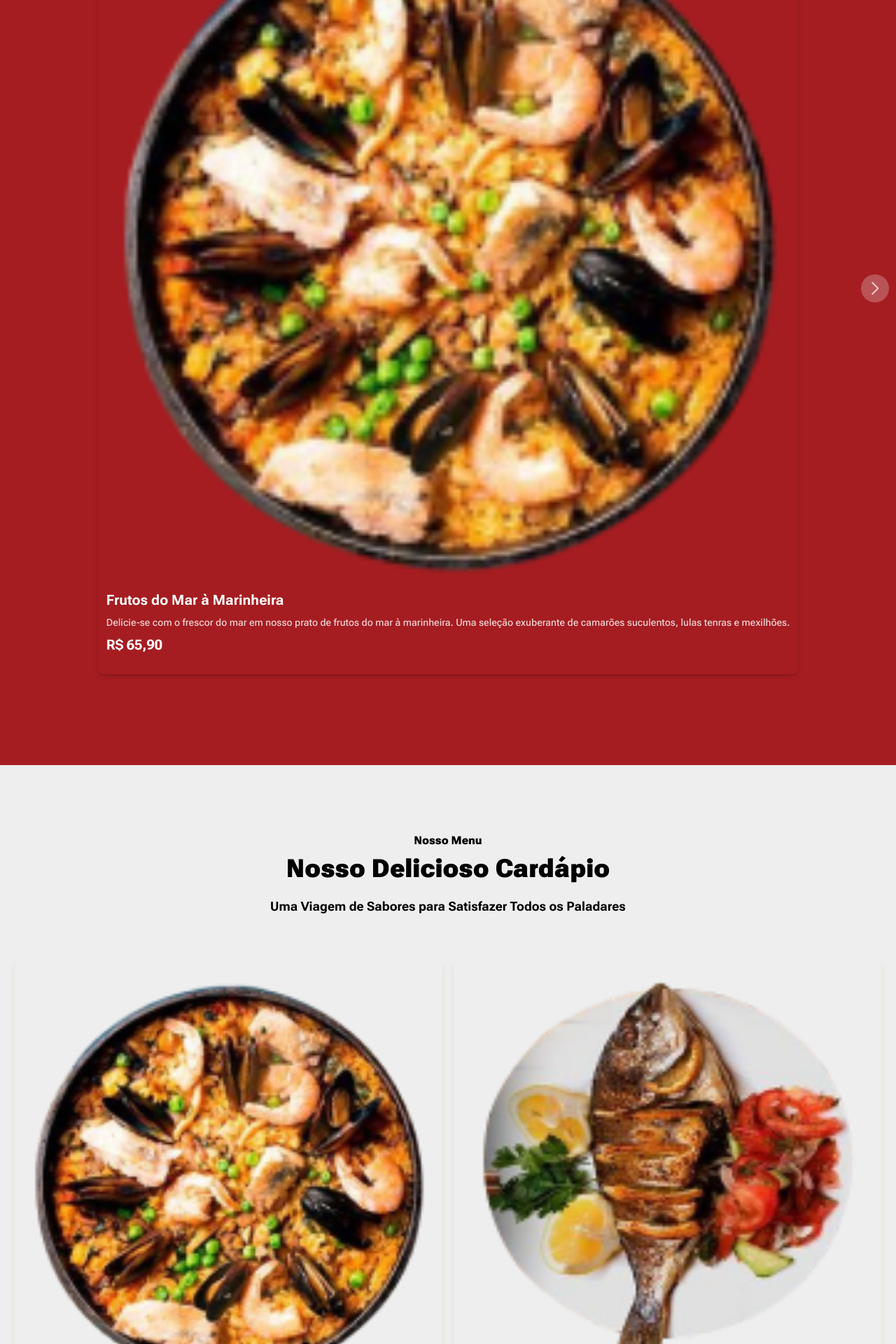
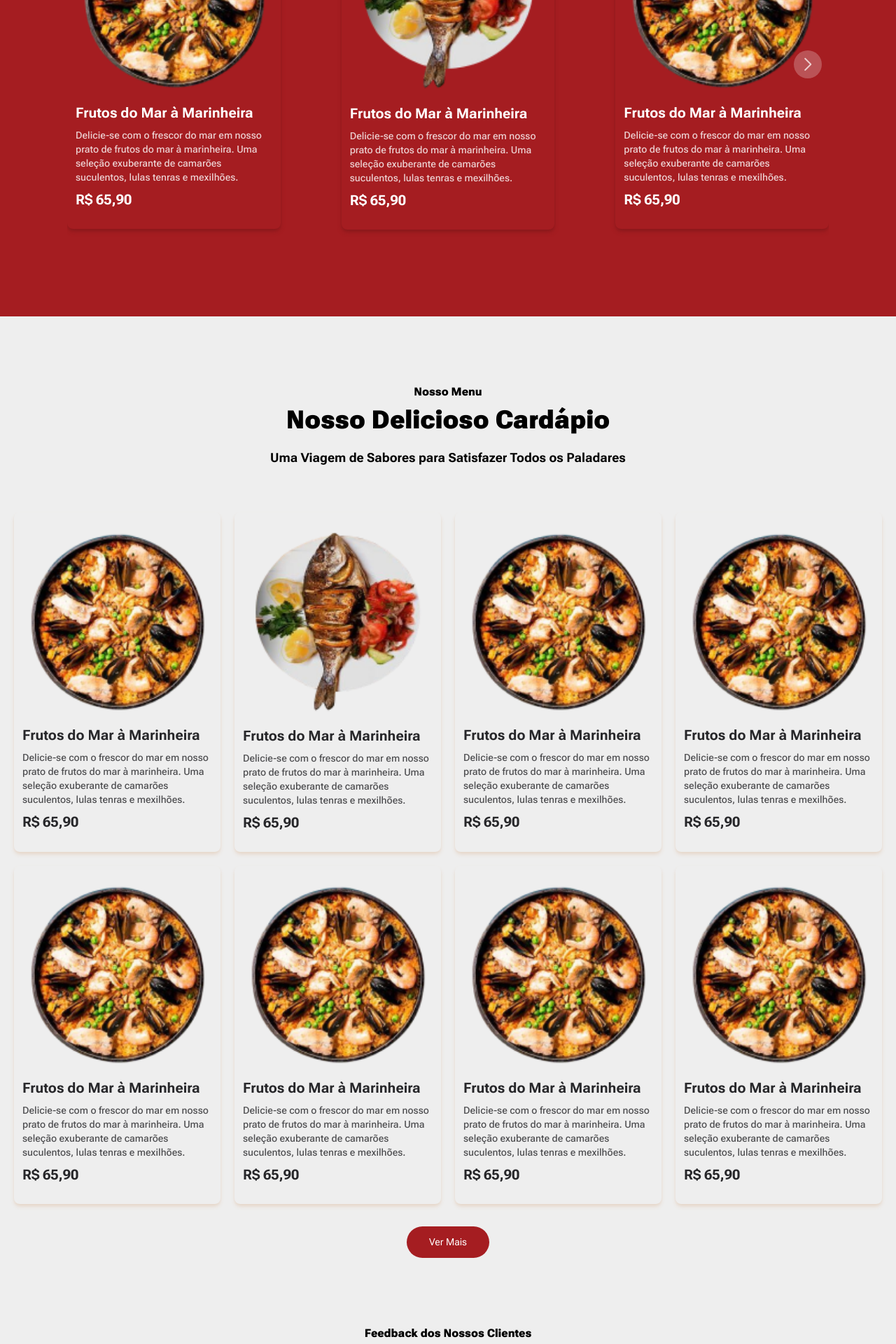
Before and after one commit to DevWeDesc/Vadao, a Next.js app: page / in a window 1280 px wide. Shown: the part 1669-3589 px from the top of the page at 70% size. Built offline with nearby package versions, Linux system fonts and the light colour scheme.

Commit message:
Alterando Menu

```diff
--- a/src/components/FeaturedDishes.tsx
+++ b/src/components/FeaturedDishes.tsx
@@ -20,7 +20,7 @@ export const FeaturedDishes = () => {
           </p>
         </div>
       </div>
-      <div className="flex items-center pb-24 justify-center mt-9">
+      <div className="flex items-center pb-24 justify-center mt-9 px-24">
         <SwiperFeatured />
       </div>
     </div>
--- a/src/components/Menu.tsx
+++ b/src/components/Menu.tsx
@@ -29,7 +29,7 @@ export const Menu = () => {
           Uma Viagem de Sabores para Satisfazer Todos os Paladares
         </p>
       </div>
-      <div className="mt-16 grid grid-cols-2 gap-4 mb-8">
+      <div className="mt-16 grid grid-cols-2 gap-4 mb-8 lg:grid-cols-4 lg:gap-5">
         {MenuVisible.map((data, index) => (
           <CardMenu
             isVertical={true}
--- a/src/components/SwiperFeatured/SwiperFeatured.tsx
+++ b/src/components/SwiperFeatured/SwiperFeatured.tsx
@@ -5,18 +5,31 @@ import "./styles.css";
 import { Navigation } from "swiper/modules";
 import { CardMenu } from "../CardMenu";
 import { MenuData } from "../../../data/data";
+import { useState, useEffect } from "react";
 
 export default function SwiperFeatured() {
+  const [slidesPerView, setSlidesPerView] = useState(1);
+
+  useEffect(() => {
+    if (window) {
+      if (window.innerWidth <= 640) {
+        setSlidesPerView(1);
+      } else setSlidesPerView(3);
+    }
+  }, []);
+
   return (
     <>
       <Swiper
         navigation={true}
         modules={[Navigation]}
         className="mySwiperFeatured"
+        slidesPerView={slidesPerView}
+        spaceBetween={slidesPerView > 1 ? 87 : 0}
       >
         {MenuData.map((data, index) => (
           <SwiperSlide key={index} className="bg-redDefault">
-            <div className="mx-14 my-7">
+            <div className={`${slidesPerView === 1 ? "mx-14" : "mx-0"} my-7`}>
               <CardMenu
                 isVertical={true}
                 content={data.content}
```
